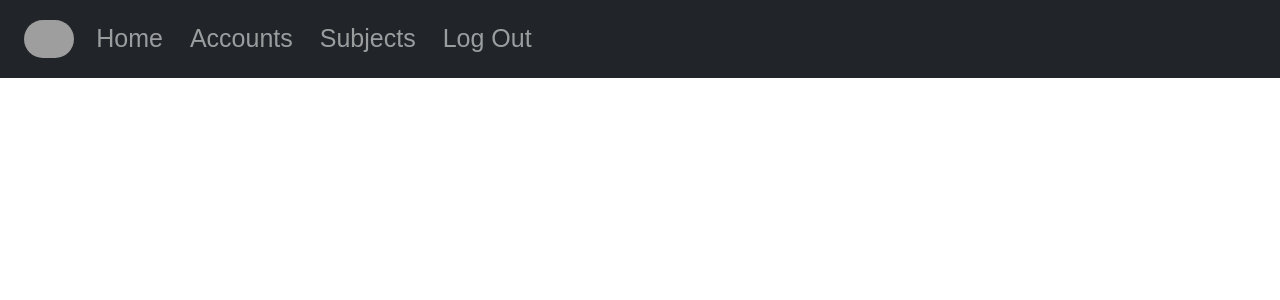
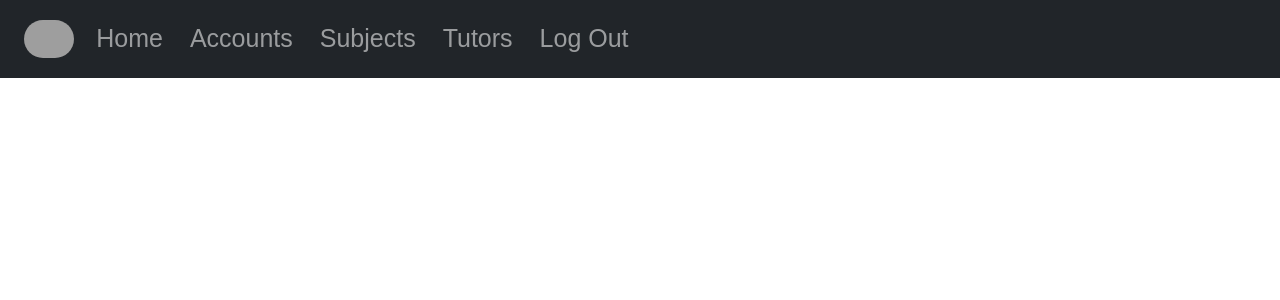
Before and after one commit to Programmer-RD-AI-Archive/My-School-MS, a Flask app: page /Admin/Accounts in a window 1280 px wide. Shown: the top 300 px of the page. Run offline with Flask 2, Linux system fonts and the light colour scheme; the visitor is signed in with stand-in values (Sample User, id 1); data that the repository does not hold is empty; some libraries are stand-ins or nearby versions; some web fonts are replaced; grey boxes are pictures that could not be loaded.

Commit message:
Update base.html
Co-Authored-By: Ranuga-Disansa <79456372+Programmer-RD-AI@users.noreply.github.com>

```diff
--- a/WEB/templates/admin/base.html
+++ b/WEB/templates/admin/base.html
@@ -119,6 +119,14 @@ Return: return_description
               <a
                 class="nav-link collapse_navbar_nav_item_1"
                 aria-current="page"
+                href="/Admin/Tutors"
+                >Tutors</a
+              >
+            </li>
+            <li class="nav-item">
+              <a
+                class="nav-link collapse_navbar_nav_item_1"
+                aria-current="page"
                 href="/Admin/Log/Out"
                 >Log Out</a
               >
```
